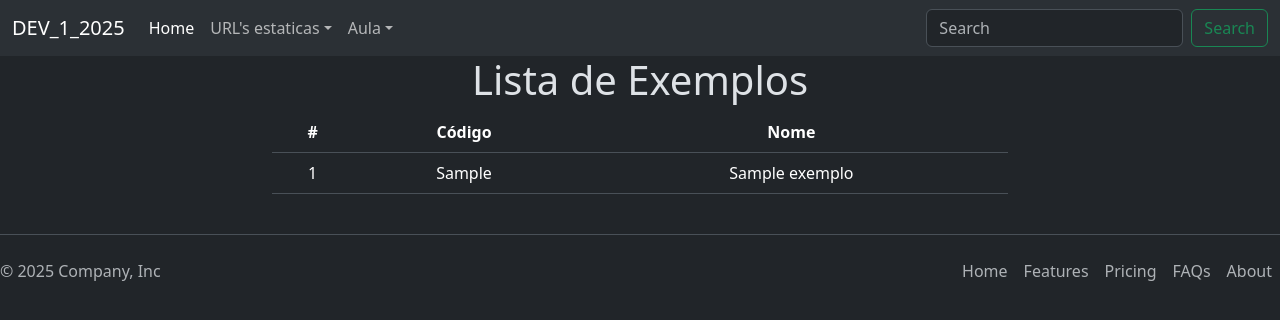
After one commit to MatheusMartins-M/DEV_1_2025, a Django app: page /aula/exemplo/classe in a window 1280 px wide. The commit adds this page. Shown: the top 320 px of the page. Run offline with Django 5.2, Linux system fonts and the light colour scheme; tables that the repository leaves empty hold one stand-in row (values such as "Sample post").

Commit message:
Aula 19/05

```diff
--- a/DEV_1_2025/urls.py
+++ b/DEV_1_2025/urls.py
@@ -18,10 +18,12 @@ from django.contrib import admin
 from django.urls import path
 from django.urls.conf import include
 from DEV_1_2025.views import index
+from DEV_1_2025.views.search import SearchView
 
 urlpatterns = [
     path('sistema', index, name="index"),
     path('admin/', admin.site.urls),
     path('aula/', include('aula.urls')),
+    path('search/', SearchView.as_view(), name="Search"),
 
 ]
--- /dev/null
+++ b/aula/templates/exemplo/list.html
@@ -0,0 +1,30 @@
+{% extends 'base.html' %}
+
+{% block main %}
+    {% block title %}
+        {% if exemplos %}
+            <h1>Lista de Exemplos</h1>
+        {% else %}
+            <h1>Exemplos não cadastrados</h1>
+    {% endif %}
+    {% endblock title %}
+
+    {% if exemplos %}
+        <table class="table table-hover">
+            <thead>
+                <th>#</th>
+                <th>Código</th>
+                <th>Nome</th>
+            </thead>
+            <tbody>
+            {% for exemplo in exemplos %}
+                <tr>
+                    <td>{{ exemplo.id }}</td>
+                    <td>{{ exemplo.cod }}</td>
+                    <td>{{ exemplo.nome }}</td>
+                </tr>
+            {% endfor %}
+            </tbody>
+        </table>
+    {% endif %}
+{% endblock main %}
--- a/aula/urls.py
+++ b/aula/urls.py
@@ -8,8 +8,15 @@ urlpatterns = [
     path('funcao/teste', views_funcoes.primeira_view, name="Primeira_View"),
     path('funcao/saudacao', views_funcoes.saudacao, name="Saudacao"),
     path('funcao/<str:name>', views_funcoes.nome, name="nome"),
+    path('exemplo/function', views_funcoes.exemplo_list, name="exemplo_function_list"),
+
 
     path('classe/teste', PrimeiraView.as_view(), name="Primeira_View_Classe"),
     path('classe/saudacao', SaudacaoView.as_view(), name="Saudacao_View_Classe"),
-    path('classe/<str:name>', NomeView.as_view(), name="Nome_View_Classe")
+    path('classe/<str:name>', NomeView.as_view(), name="Nome_View_Classe"),
+    path('exemplo/classe', ExemploListView.as_view(), name="exemplo_class_list"),
+
+
+
+
 ]
--- a/aula/views/__init__.py
+++ b/aula/views/__init__.py
@@ -1 +1,2 @@
 from .estaticas import *
+from .exemplo import *
--- /dev/null
+++ b/aula/views/exemplo.py
@@ -0,0 +1,21 @@
+from django.shortcuts import render
+from django.views import View
+from aula.models import Exemplo
+
+def exemplo_list(request):
+    exemplos = Exemplo.objects.all()
+    context = {
+        'exemplos': exemplos,
+    }
+
+    return render(request, 'exemplo/list.html', context)
+
+class ExemploListView(View):
+    @staticmethod
+    def get (request):
+        exemplos = Exemplo.objects.all()
+        context = {
+            'exemplos': exemplos,
+        }
+
+        return render(request, 'exemplo/list.html', context)
--- a/templates/menu.html
+++ b/templates/menu.html
@@ -17,24 +17,20 @@
           <ul class="dropdown-menu">
             <li><a class="dropdown-item" href="{% url 'aula:Primeira_View' %}">Primeira View</a></li>
             <li><a class="dropdown-item" href="{% url 'aula:Saudacao' %}">Saudação</a></li>
-            <li><hr class="dropdown-divider"></li>
-            <li><a class="dropdown-item" href="#">Something else here</a></li>
           </ul>
         </li>
         <li class="nav-item dropdown">
           <a class="nav-link dropdown-toggle" href="#" role="button" data-bs-toggle="dropdown" aria-expanded="false">Aula</a>
           <ul class="dropdown-menu">
-            <li><a class="dropdown-item" href="#">Action</a></li>
-            <li><a class="dropdown-item" href="#">Another action</a></li>
-            <li><hr class="dropdown-divider"></li>
-            <li><a class="dropdown-item" href="#">Something else here</a></li>
+            <li><a class="dropdown-item" href="{% url 'aula:exemplo_function_list' %}">Exemplos</a></li>
           </ul>
         </li>
 
       </ul>
-      <form class="d-flex" role="search">
-        <input class="form-control me-2" type="search" placeholder="Search" aria-label="Search"/>
-        <button class="btn btn-outline-success" type="submit">Search</button>
+      <form action="{% url 'Search' %}" method="get" class="d-flex" role="search">
+        {% csrf_token %}
+        <input name="query" class="form-control me-2" type="search" placeholder="Search" aria-label="Search"/>
+        <button class="btn btn-outline-success btn" type="submit">Search<i class="bi bi-search"></i></button>
       </form>
     </div>
   </div>
```
Also changed, not shown: DEV_1_2025/views/search.py (added, +34 -0 lines), templates/search/results.html (added, +27 -0 lines).
